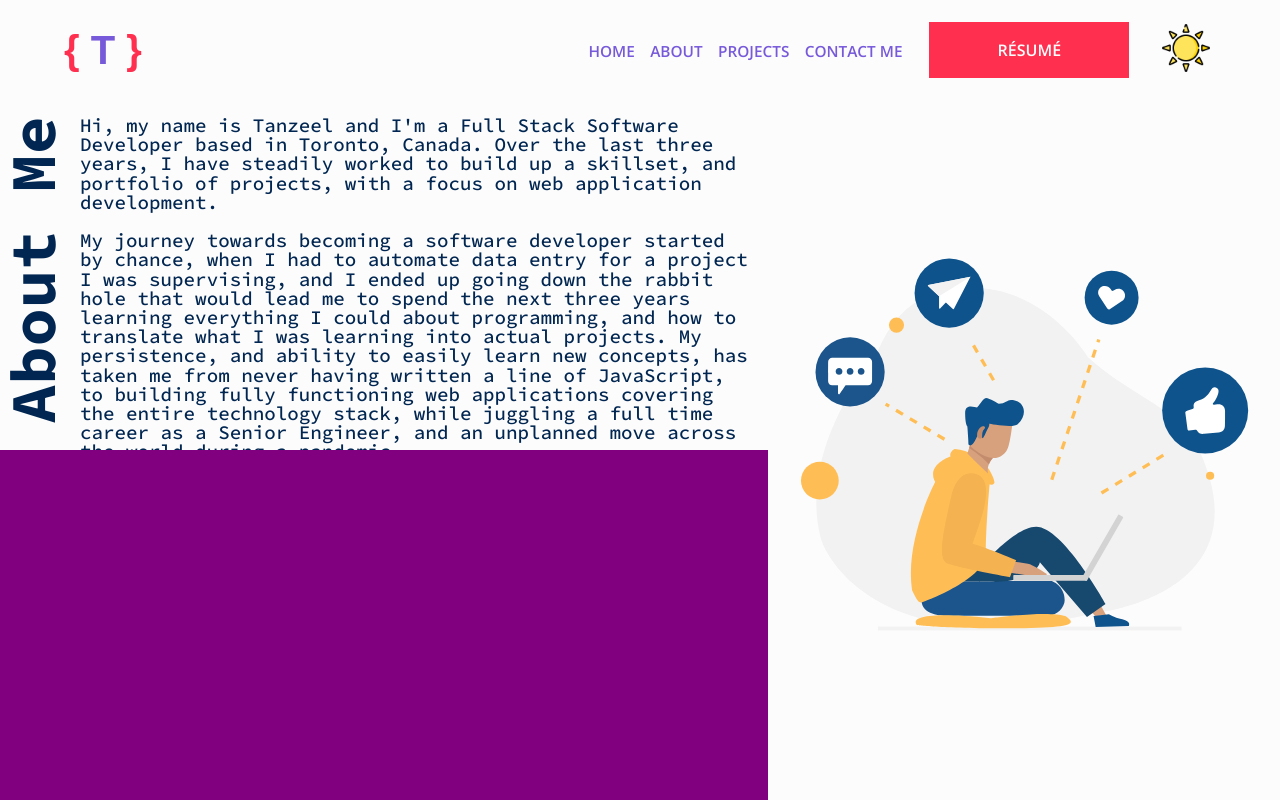
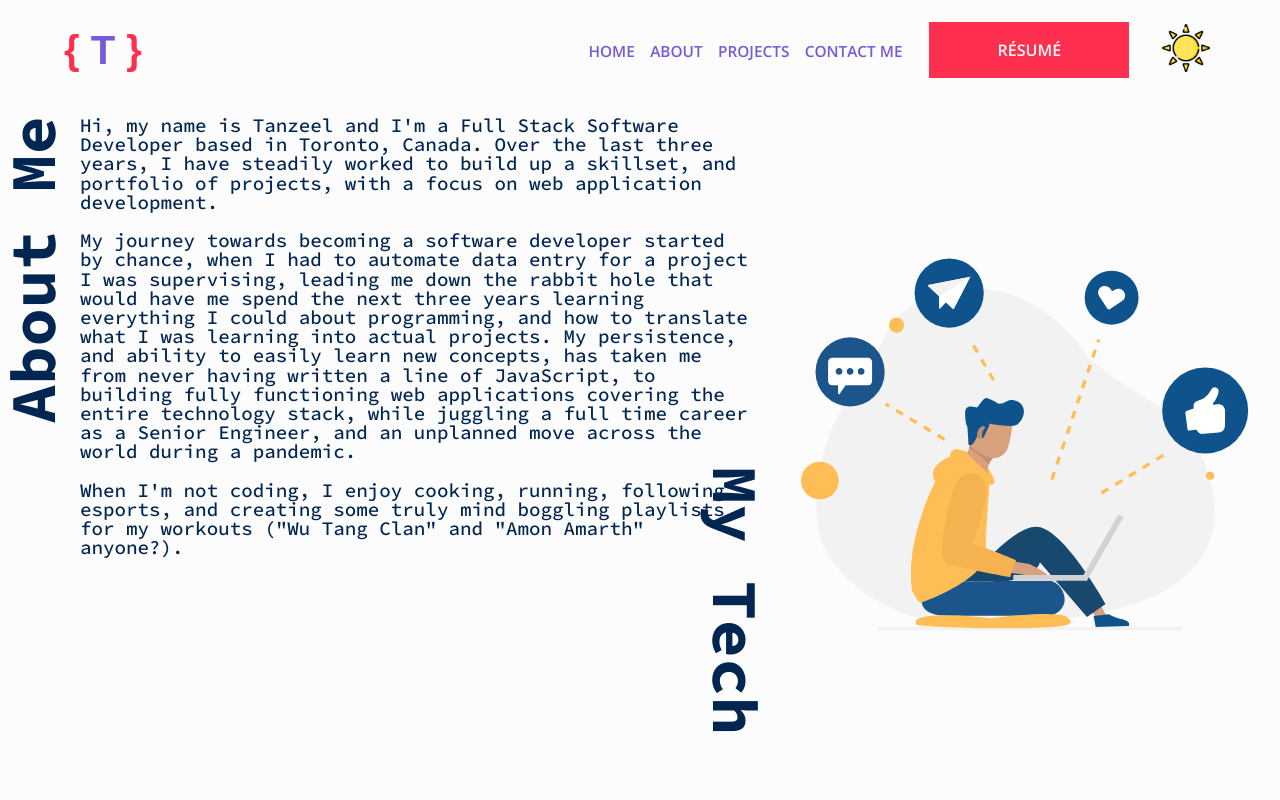
Before and after one commit to tanzeel44/portfolio, a Next.js app: page /about in a window 1280 px wide. Built offline with nearby package versions, Linux system fonts and the light colour scheme.

Commit message:
added tech

```diff
--- a/components/About/AboutMe.jsx
+++ b/components/About/AboutMe.jsx
@@ -22,7 +22,6 @@ const About = styled(motion.div)`
     width: calc(100% - 4rem);
     position: absolute;
     right: 0;
-    overflow-y: auto;
     font-weight: 500;
     font-size: 1rem;
 
@@ -50,7 +49,7 @@ export default function AboutMe() {
         </p>
         <br />
         <p>
-          My journey towards becoming a software developer started by chance, when I had to automate data entry for a project I was supervising, and I ended up going down the rabbit hole that would lead me to spend the next three years learning everything I could about programming, and how to translate what I was learning into actual projects. My persistence, and ability to easily learn new concepts, has taken me from never having written a line of JavaScript, to building fully functioning web applications covering the entire technology stack, while juggling a full time career as a Senior Engineer, and an unplanned move across the world during a pandemic.
+          My journey towards becoming a software developer started by chance, when I had to automate data entry for a project I was supervising, leading me down the rabbit hole that would have me spend the next three years learning everything I could about programming, and how to translate what I was learning into actual projects. My persistence, and ability to easily learn new concepts, has taken me from never having written a line of JavaScript, to building fully functioning web applications covering the entire technology stack, while juggling a full time career as a Senior Engineer, and an unplanned move across the world during a pandemic.
         </p>
         <br />
         <p>
--- a/components/About/TechStack.jsx
+++ b/components/About/TechStack.jsx
@@ -4,7 +4,34 @@ import { motion } from 'framer-motion';
 const Tech = styled(motion.div)`
   height: 88%;
   width: 100%;
-  background-color: purple;
+  position: relative;
+
+  h1 {
+    writing-mode: vertical-rl;
+    position: absolute;
+    top: 1rem;
+    right: 0;
+    font-size: 4rem;
+  }
+
+  .tech {
+    padding: 1rem;
+    height: 100%;
+    width: calc(100% - 4rem);
+    position: absolute;
+    right: 0;
+    font-weight: 500;
+    font-size: 1rem;
+
+    @media only screen and (min-width: 768px) and (max-width: 991px) {
+      font-size: 1.5rem;
+    }
+
+    @media only screen and (min-width: 992px) {
+      font-size: 1.2rem;
+    }
+  }
+
   @media only screen and (min-width: 992px) {
     height: 100%;
   }
@@ -12,6 +39,8 @@ const Tech = styled(motion.div)`
 
 export default function TechStack() {
   return (
-    <Tech />
+    <Tech>
+      <h1>My Tech</h1>
+    </Tech>
   );
 }
--- a/components/Header/Navbar.jsx
+++ b/components/Header/Navbar.jsx
@@ -6,8 +6,8 @@ import NavMenu from './NavMenu';
 import Button from '../Button';
 
 const StyledNav = styled.div`
-  width: 100dvw;
-  height: calc(100dvh - 6.25rem);
+  width: 100vw;
+  height: calc(100vh - 6.25rem);
   z-index: 20;
   text-align: center;
   position: absolute;
--- a/components/Layout/Layout.jsx
+++ b/components/Layout/Layout.jsx
@@ -6,7 +6,7 @@ import Header from '../Header/Header';
 import Global from '../../styles/Global';
 
 const Page = styled.div`
-  width: 100dvw;
+  width: 100vw;
   min-width: 280px;
   background-color: ${(props) => props.theme.background};
   color: ${(props) => props.theme.color};
```
